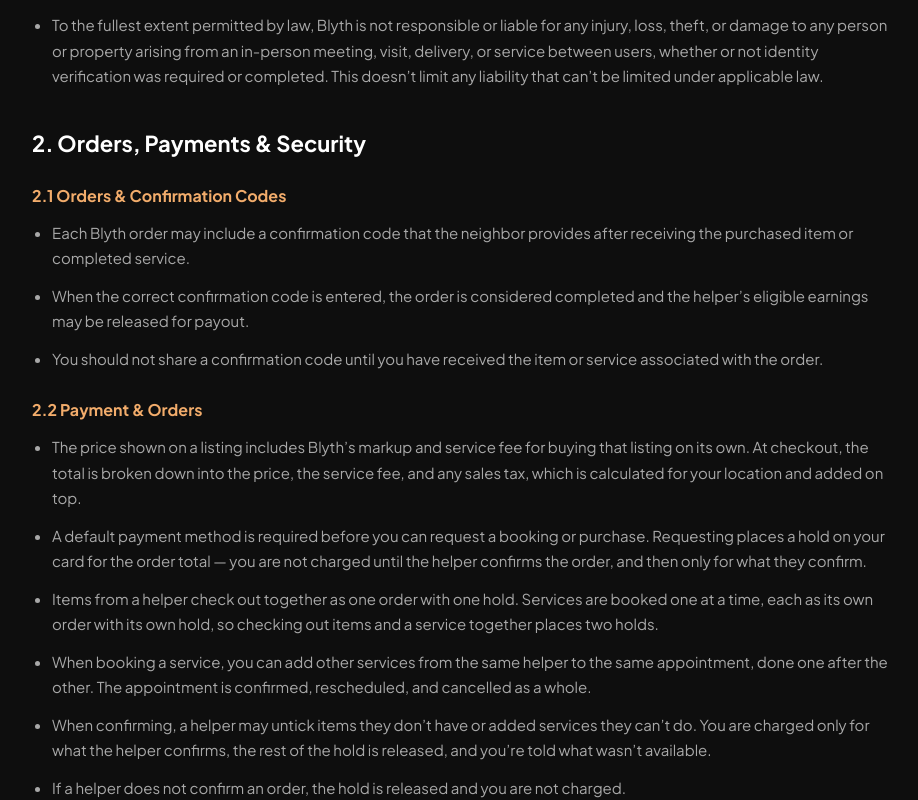
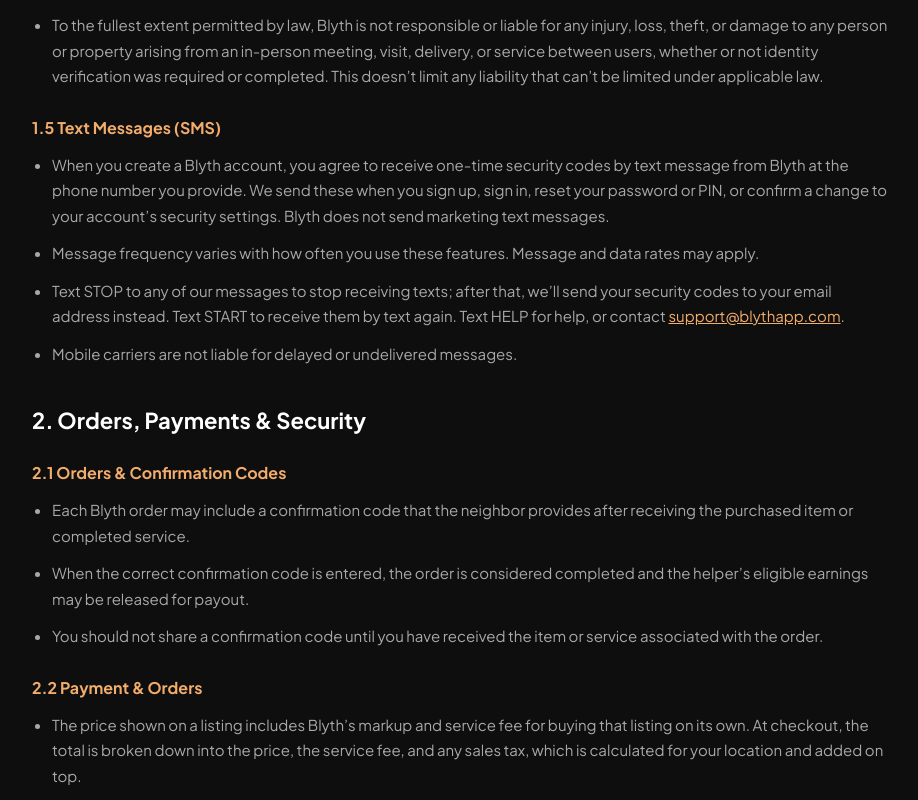
Before and after one commit to Jackal-2/Blyth-website, a Next.js app: page /terms in a window 1280 px wide. Shown: the part 1729-2529 px from the top of the page, without its empty margins (20-938 px from the left). Built offline with nearby package versions, Linux system fonts and the light colour scheme; no server answers.

Commit message:
SMS policy wording

```diff
--- a/src/app/terms/page.tsx
+++ b/src/app/terms/page.tsx
@@ -11,7 +11,7 @@ export const metadata: Metadata = {
 
 export default function TermsOfServicePage() {
   return (
-    <PolicyLayout title="Terms of service" updated="Oct 25, 2026">
+    <PolicyLayout title="Terms of service" updated="Oct 28, 2026">
       <section className="policy-section">
         <h2>Welcome to BLYTH</h2>
         <p>
@@ -143,6 +143,34 @@ export default function TermsOfServicePage() {
               service between users, whether or not identity verification was
               required or completed. This doesn&rsquo;t limit any liability
               that can&rsquo;t be limited under applicable law.
+            </li>
+          </ul>
+        </div>
+
+        <div className="policy-subsection">
+          <h3>1.5 Text Messages (SMS)</h3>
+          <ul>
+            <li>
+              When you create a Blyth account, you agree to receive one-time
+              security codes by text message from Blyth at the phone number you
+              provide. We send these when you sign up, sign in, reset your
+              password or PIN, or confirm a change to your account&rsquo;s
+              security settings. Blyth does not send marketing text messages.
+            </li>
+            <li>
+              Message frequency varies with how often you use these features.
+              Message and data rates may apply.
+            </li>
+            <li>
+              Text STOP to any of our messages to stop receiving texts; after
+              that, we&rsquo;ll send your security codes to your email address
+              instead. Text START to receive them by text again. Text HELP for
+              help, or contact{" "}
+              <a href="mailto:support@blythapp.com">support@blythapp.com</a>.
+            </li>
+            <li>
+              Mobile carriers are not liable for delayed or undelivered
+              messages.
             </li>
           </ul>
         </div>
```
Also changed, not shown: src/app/privacy/page.tsx (+15 -2 lines).
